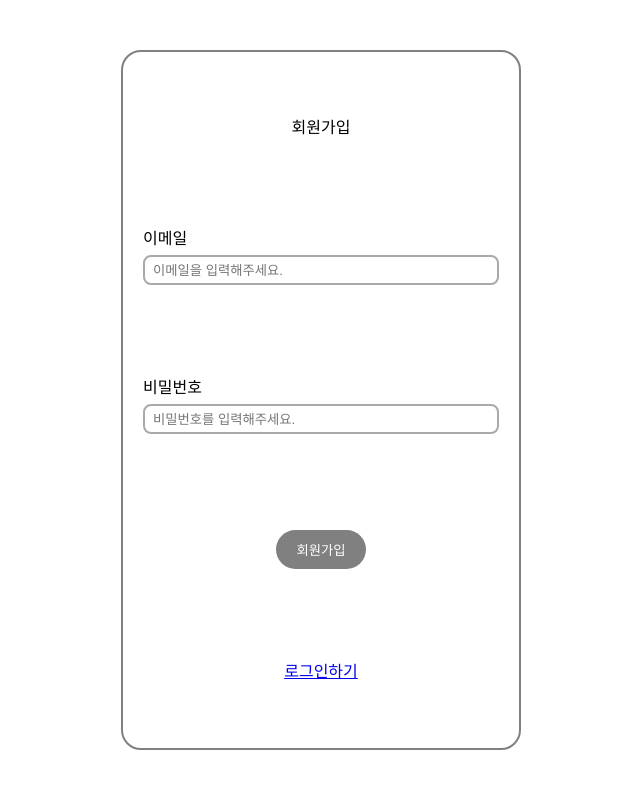
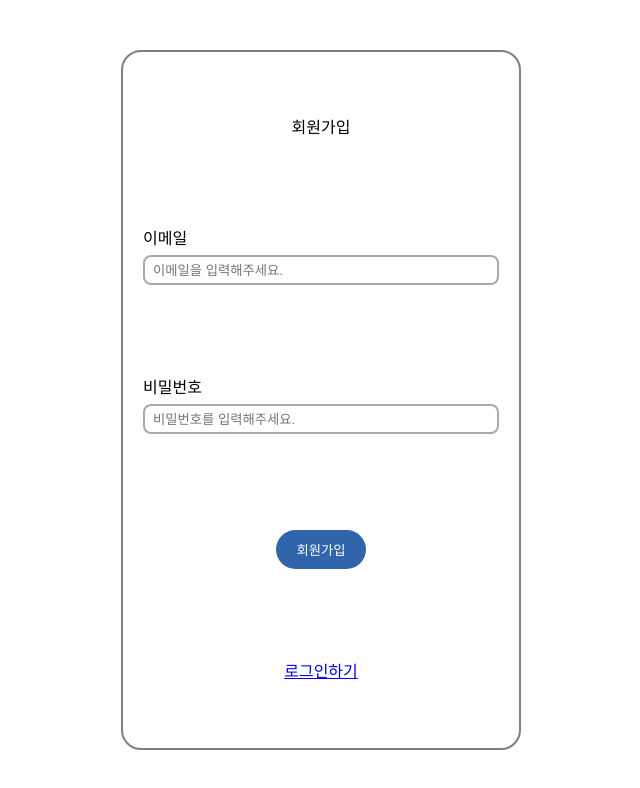
Before and after one commit to 2hakjoon/wanted-pre-onboarding-challenge-fe-1, a React (Create React App) app: page /join in a window 1280 px wide. Shown: the top 788 px of the page, without its empty margins (319-959 px from the left). Built offline with nearby package versions, Linux system fonts and the light colour scheme.

Commit message:
REFACTOR - useForm to custom hook

```diff
--- /dev/null
+++ b/src/screen/sign-up/hooks/useSignUpForm.ts
@@ -0,0 +1,30 @@
+import { yupResolver } from '@hookform/resolvers/yup';
+import { useForm } from 'react-hook-form';
+import * as yup from 'yup';
+import { SignUpParams } from '../../../api/Auth/types';
+
+const schema = yup
+  .object({
+    email: yup.string().email().required(),
+    password: yup.string().min(8).required(),
+  })
+  .required();
+
+function useSignUpForm() {
+  const {
+    register,
+    formState: { errors },
+    handleSubmit,
+  } = useForm<SignUpParams>({
+    mode: 'onChange',
+    resolver: yupResolver(schema),
+  });
+
+  const isFormValid = () => {
+    return !!errors.email?.message || !!errors.password?.message;
+  };
+
+  return { register, handleSubmit, isFormValid };
+}
+
+export default useSignUpForm;
--- a/src/screen/sign-up/template/SignUpFormTemplate.tsx
+++ b/src/screen/sign-up/template/SignUpFormTemplate.tsx
@@ -1,5 +1,4 @@
 import styled from 'styled-components';
-import { useForm } from 'react-hook-form';
 import { useNavigate } from 'react-router-dom';
 import React from 'react';
 import { SignUpError, SignUpParams, SignUpResponse } from '../../../api/Auth/types';
@@ -8,6 +7,7 @@ import ButtonBasic from '../../../common/components/button/ButtonBasic';
 import { emailPattern, passwordPattern } from '../../../common/constants/regex';
 import { persistStore } from '../../../persistStore/persistStore';
 import useSignUpMutation from '../hooks/useSignUpMutation';
+import useSignUpForm from '../hooks/useSignUpForm';
 
 export const SignUpFormContainer = styled.form`
   border: 2px solid gray;
@@ -22,10 +22,10 @@ export const SignUpFormContainer = styled.form`
 `;
 
 function SignUpFormTemplate() {
-  const { register, getValues, formState, handleSubmit } = useForm<SignUpParams>({ mode: 'onChange' });
   const navigate = useNavigate();
 
   const { mutate } = useSignUpMutation();
+  const { register, handleSubmit, isFormValid } = useSignUpForm();
 
   const signUpRequest = ({ email, password }: SignUpParams) => {
     const onSuccess = ({ token }: SignUpResponse) => {
@@ -39,15 +39,6 @@ function SignUpFormTemplate() {
       return response?.data && window.alert(response?.data.details);
     };
     mutate({ email, password }, { onSuccess, onError });
-  };
-
-  const isNotValild = () => {
-    return (
-      Boolean(formState.errors.email?.type) === true ||
-      Boolean(formState.errors.password?.type) === true ||
-      !getValues('email') ||
-      !getValues('password')
-    );
   };
 
   return (
@@ -66,7 +57,7 @@ function SignUpFormTemplate() {
         register={register('password', { pattern: passwordPattern })}
         placeholder="비밀번호를 입력해주세요."
       />
-      <ButtonBasic title="회원가입" disabled={isNotValild()} type="submit" data-cy="button-join" />
+      <ButtonBasic title="회원가입" disabled={isFormValid()} type="submit" data-cy="button-join" />
       <a className="link-join" href="/" data-cy="link-login">
         로그인하기
       </a>
```
